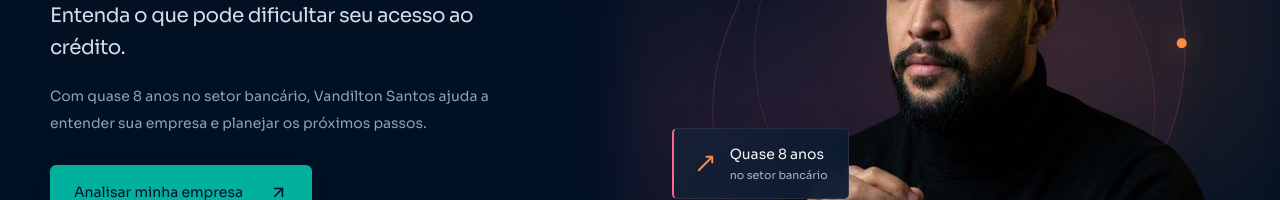
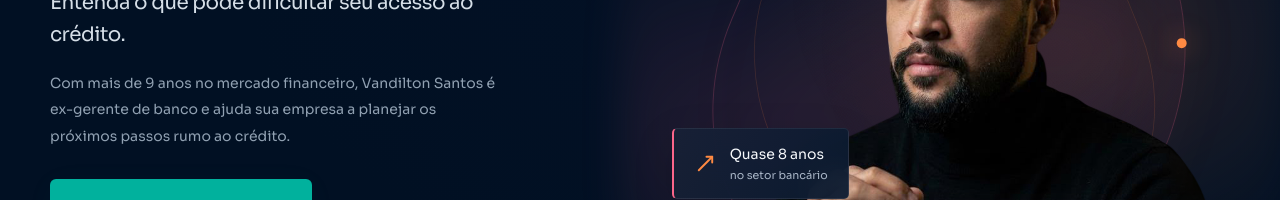
Before and after one commit to jeremiasthomaz8-commits/AurenCapital, a React (Vite) app: page / in a window 1280 px wide. Shown: the part 381-581 px from the top of the page. Built offline with nearby package versions, Linux system fonts and the light colour scheme; no server answers.

Commit message:
Atualiza apresentação de Vandilton no início da página

```diff
--- a/src/components/LandingSections.tsx
+++ b/src/components/LandingSections.tsx
@@ -33,8 +33,9 @@ export function Hero() {
             Entenda o que pode dificultar seu acesso ao crédito.
           </p>
           <p className="hero-description">
-            Com quase 8 anos no setor bancário, Vandilton Santos ajuda a
-            entender sua empresa e planejar os próximos passos.
+            Com mais de 9 anos no mercado financeiro, Vandilton Santos é
+            ex-gerente de banco e ajuda sua empresa a planejar os próximos passos
+            rumo ao crédito.
           </p>
           <PrimaryButton section="hero">Analisar minha empresa</PrimaryButton>
           <p className="cta-caption">
```
